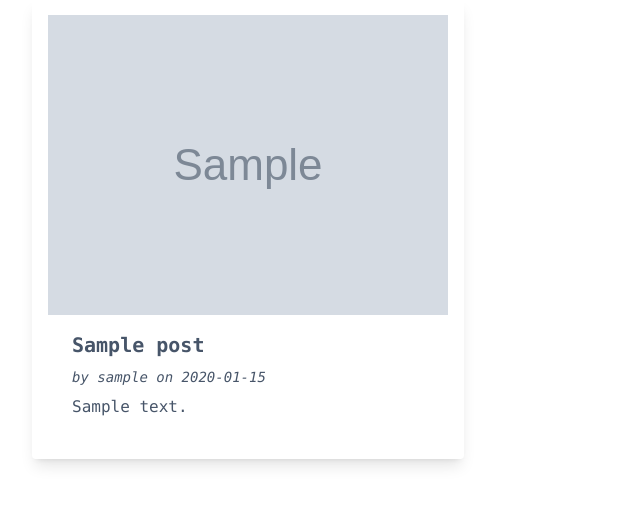
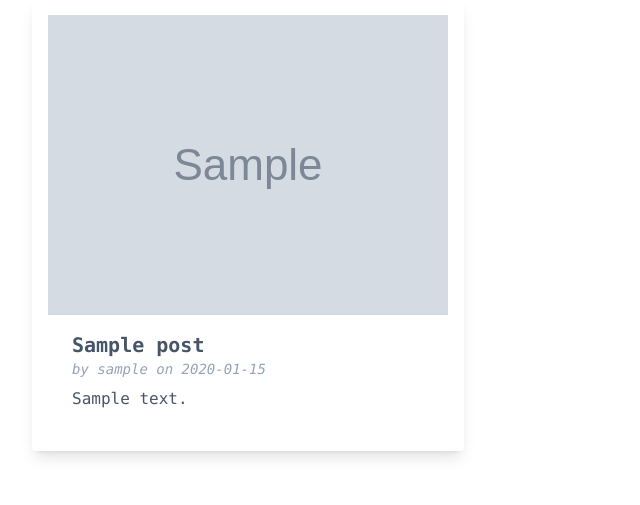
Before and after one commit to bac2qh/twilio-chatgpt, a Flask app: template flaskr/templates/main/index.html in a window 1280 px wide. Shown: the part 149-654 px from the top of the page, without its empty margins (0-640 px from the left). Run offline with Flask 3, Linux system fonts and the light colour scheme; the template is opened without the code that fills it: most values are stand-ins (such as "Sample title", 1, 10 or a date in 2020); grey boxes marked "Sample" are stand-in pictures; style sheets or scripts are compiled from the project's sources.

Commit message:
font change

```diff
--- a/flaskr/templates/main/index.html
+++ b/flaskr/templates/main/index.html
@@ -20,9 +20,9 @@
         <div class="flex flex-col p-4 ml-4 max-h-min max-w-md rounded overflow-hidden shadow-lg">
             <img class="w-full" src="{{ post['img'] }}" alt="User photo link broken">
             <div class="px-6 py-4">
-                <div class="font-bold text-xl mb-2">{{ post['title'] }}</div>
-                <p class="text-sm font-light italic">by {{ post['username'] }} on {{ post['created'].strftime('%Y-%m-%d') }}</p>
-                <p class="text-base py-2">
+                <div class="font-bold text-xl">{{ post['title'] }}</div>
+                <p class="text-sm text-slate-400 font-light italic">by {{ post['username'] }} on {{ post['created'].strftime('%Y-%m-%d') }}</p>
+                <p class="text-base font-light py-2">
                     {{ post['body'] }}
                 </p>
                 {% if g.user['id'] == post['author_id'] %}
```
